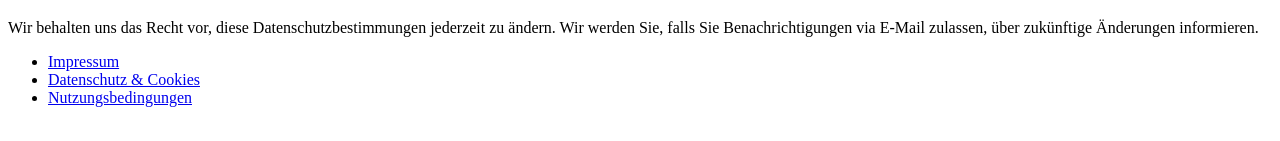
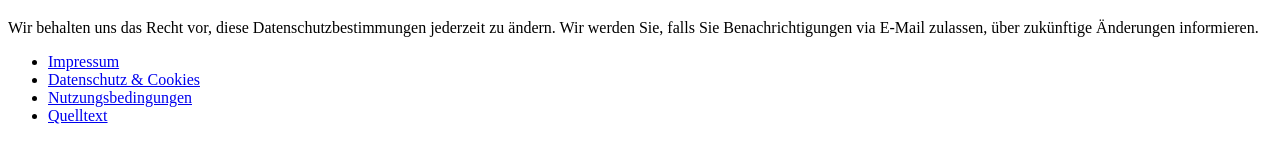
Before and after one commit to MartinMerkli/merkli.me, a Python web app: template templates/datenschutz.html in a window 1280 px wide. Shown: the part 2049-2190 px from the top of the page. Before the commit the page ends 2156 px from the top, so only its background shows below. Run offline with Jinja, Linux system fonts and the light colour scheme; the template is opened without the code that fills it, so the values that code supplies are empty.

Commit message:
Add footer for /quelltext
Add footer for /quelltext and fix wrong element id in navbar.

```diff
--- a/templates/_base.html
+++ b/templates/_base.html
@@ -24,7 +24,7 @@
             <li class="navbar-bottom-element" id="nbe-0-1"><a class="navbar-link" href="/impressum">Impressum</a></li>
             <li class="navbar-bottom-element" id="nbe-0-2"><a class="navbar-link" href="/datenschutz">Datenschutz & Cookies</a></li>
             <li class="navbar-bottom-element" id="nbe-0-3"><a class="navbar-link" href="/nutzungsbedingungen">Nutzungsbedingungen</a></li>
-            <li class="navbar-bottom-element" id="nbe-0-3"><a class="navbar-link" href="/quelltext">Quelltext</a></li>
+            <li class="navbar-bottom-element" id="nbe-0-4"><a class="navbar-link" href="/quelltext">Quelltext</a></li>
         </ul>
     </div>
     <div class="navbar-bottom" id="nbb_konto" style="display: none">
@@ -59,6 +59,7 @@
         <li class="legal-element"><a class="legal-link" href="/impressum">Impressum</a></li>
         <li class="legal-element"><a class="legal-link" href="/datenschutz">Datenschutz & Cookies</a></li>
         <li class="legal-element"><a class="legal-link" href="/nutzungsbedingungen">Nutzungsbedingungen</a></li>
+        <li class="legal-element"><a class="legal-link" href="/quelltext">Quelltext</a></li>
     </ul>
 </div>
 </body>
```
